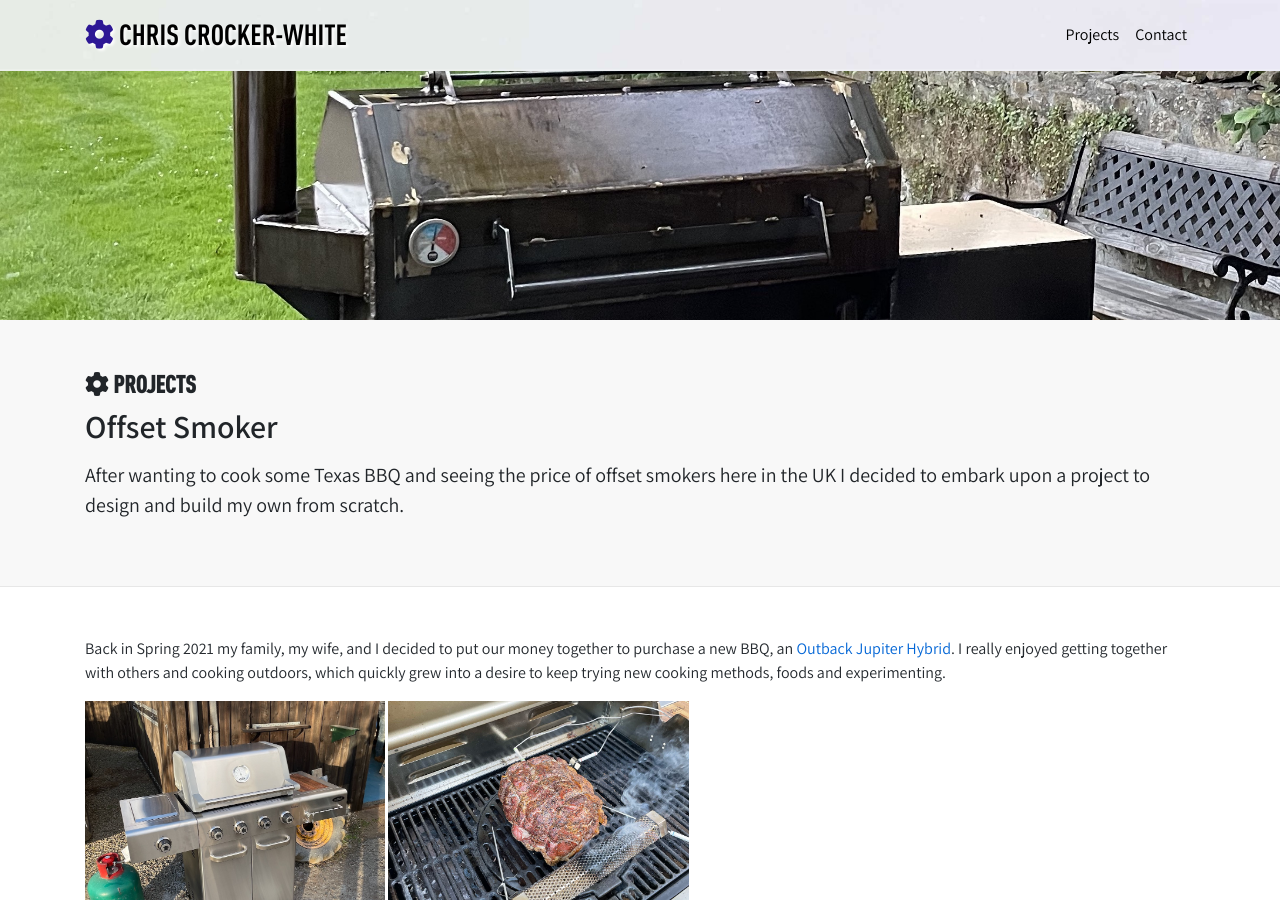
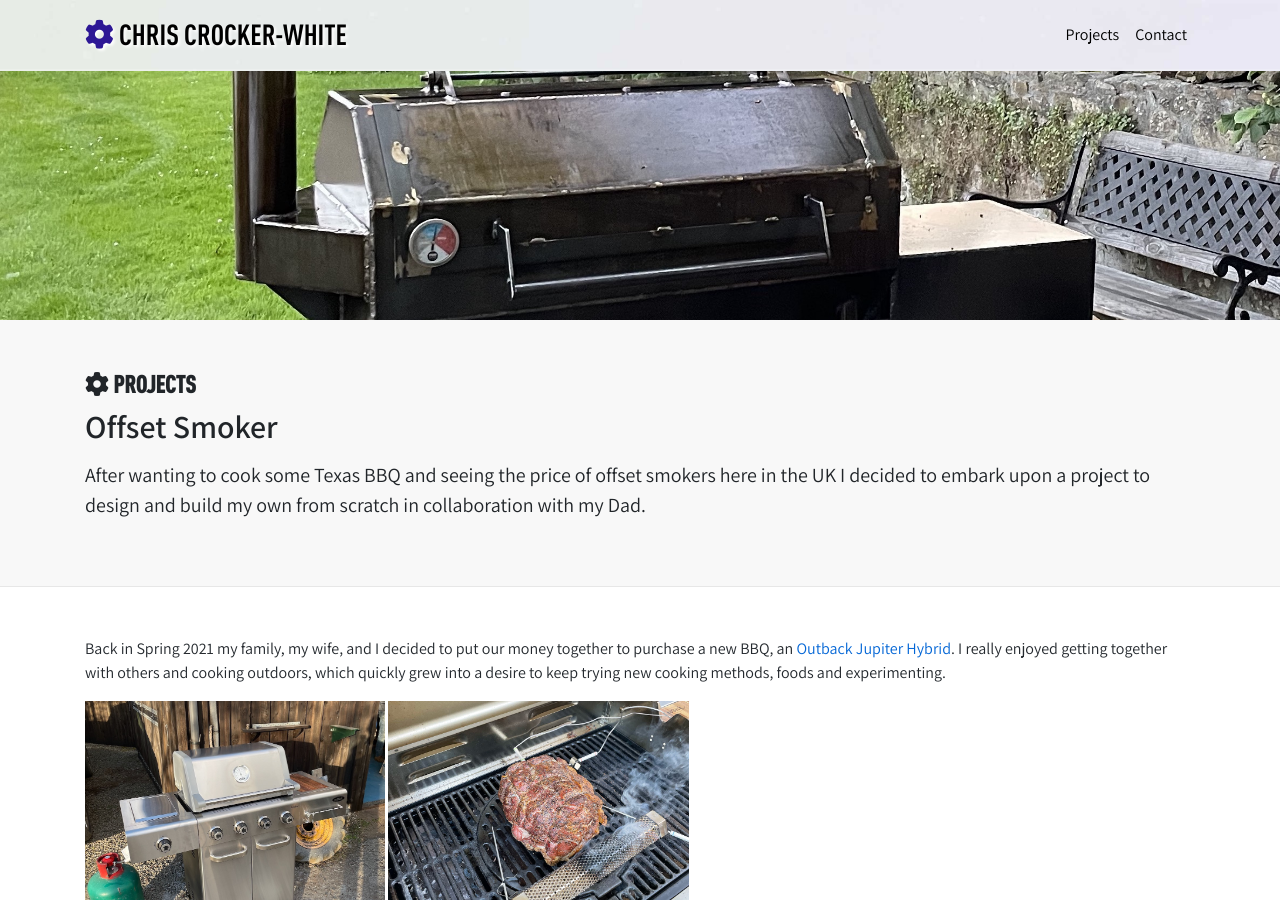
Before and after one commit to chrisys/chrisys.github.io, a Jekyll site: the page built from _projects/2021-07-01-offset-smoker.md, in a window 1280 px wide and 900 px high. Built offline with Jekyll 4.4.1, drawn with Linux system fonts in a browser that asks for light colours; nearby versions of some CDN libraries; comment, search, counter and statistics services are not loaded.

```diff
--- a/_projects/2021-07-01-offset-smoker.md
+++ b/_projects/2021-07-01-offset-smoker.md
@@ -1,6 +1,6 @@
 ---
 name: Offset Smoker
-card_text: After wanting to cook some Texas BBQ and seeing the price of offset smokers here in the UK I decided to embark upon a project to design and build my own from scratch.
+card_text: After wanting to cook some Texas BBQ and seeing the price of offset smokers here in the UK I decided to embark upon a project to design and build my own from scratch in collaboration with my Dad.
 ---
 {% assign media = "/assets/images/" | append:  page.collection | append: "/" | append:  page.slug %}
 
```
Also changed, not shown: _projectlinks/2020-12-01-staircase.md (added, +4 -0 lines), _projectlinks/2021-03-28-the-island.md (added, +4 -0 lines), assets/images/projectlinks/staircase.jpg (added), assets/images/projectlinks/the-island.jpg (added).
